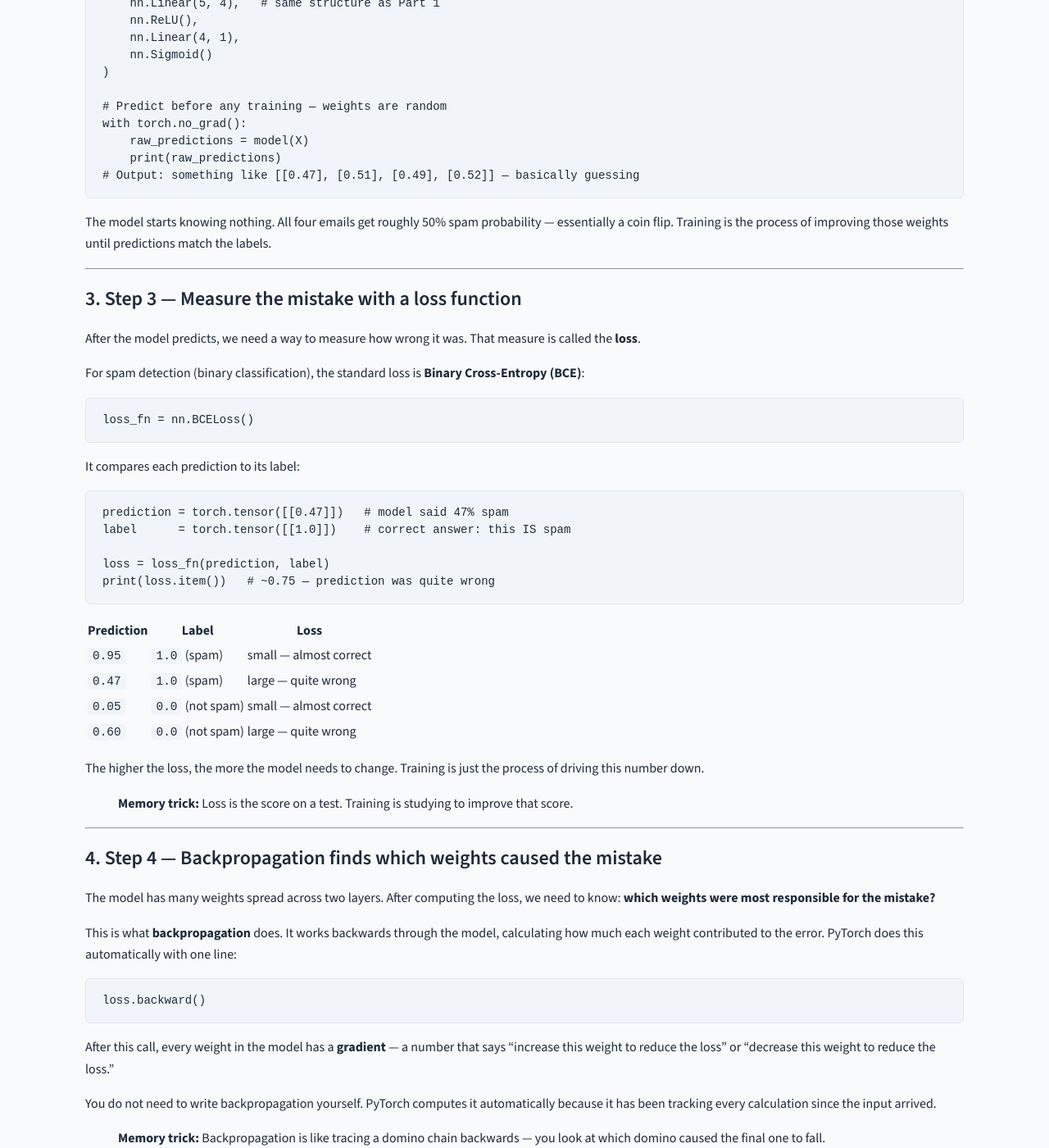
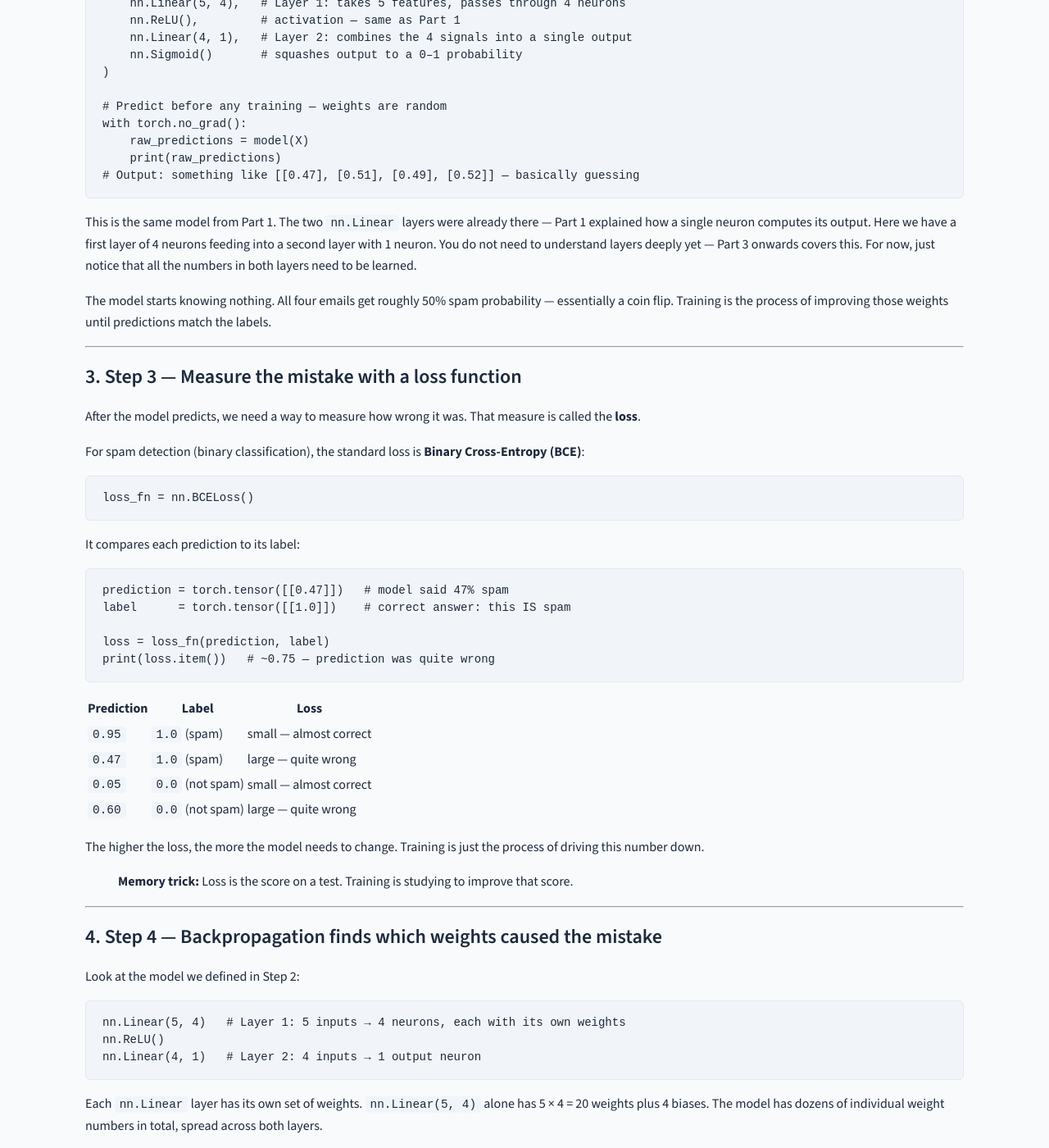
Before and after one commit to rilov/handbook, a Jekyll site: the page built from _topics/From Machine Learning to Deep Learning - A Friendly Guide.md, in a window 1280 px wide and 1400 px high, scrolled down 1635 px. Shown: the whole window at 82% size. Built offline with Jekyll 4.4.1, drawn with Linux system fonts in a browser that asks for light colours; our own code applies the rules of GitHub Pages for plain Markdown files; some of the changed text lies outside the part shown.

Commit message:
fix Part 2: explain two-layer model structure before using it, anchor to Part 1

````diff
--- a/_topics/From Machine Learning to Deep Learning - A Friendly Guide.md
+++ b/_topics/From Machine Learning to Deep Learning - A Friendly Guide.md
@@ -84,10 +84,10 @@ In Part 1 we wrote the weights by hand. In a real model, PyTorch assigns **rando
 import torch.nn as nn
 
 model = nn.Sequential(
-    nn.Linear(5, 4),   # same structure as Part 1
-    nn.ReLU(),
-    nn.Linear(4, 1),
-    nn.Sigmoid()
+    nn.Linear(5, 4),   # Layer 1: takes 5 features, passes through 4 neurons
+    nn.ReLU(),         # activation — same as Part 1
+    nn.Linear(4, 1),   # Layer 2: combines the 4 signals into a single output
+    nn.Sigmoid()       # squashes output to a 0–1 probability
 )
 
 # Predict before any training — weights are random
@@ -96,6 +96,8 @@ with torch.no_grad():
     print(raw_predictions)
 # Output: something like [[0.47], [0.51], [0.49], [0.52]] — basically guessing
 ```
+
+This is the same model from Part 1. The two `nn.Linear` layers were already there — Part 1 explained how a single neuron computes its output. Here we have a first layer of 4 neurons feeding into a second layer with 1 neuron. You do not need to understand layers deeply yet — Part 3 onwards covers this. For now, just notice that all the numbers in both layers need to be learned.
 
 The model starts knowing nothing. All four emails get roughly 50% spam probability — essentially a coin flip. Training is the process of improving those weights until predictions match the labels.
 
@@ -136,7 +138,17 @@ The higher the loss, the more the model needs to change. Training is just the pr
 
 ## 4. Step 4 — Backpropagation finds which weights caused the mistake
 
-The model has many weights spread across two layers. After computing the loss, we need to know: **which weights were most responsible for the mistake?**
+Look at the model we defined in Step 2:
+
+```python
+nn.Linear(5, 4)   # Layer 1: 5 inputs → 4 neurons, each with its own weights
+nn.ReLU()
+nn.Linear(4, 1)   # Layer 2: 4 inputs → 1 output neuron
+```
+
+Each `nn.Linear` layer has its own set of weights. `nn.Linear(5, 4)` alone has 5 × 4 = 20 weights plus 4 biases. The model has dozens of individual weight numbers in total, spread across both layers.
+
+After computing the loss, we need to know: **which of those weights were most responsible for the mistake?**
 
 This is what **backpropagation** does. It works backwards through the model, calculating how much each weight contributed to the error. PyTorch does this automatically with one line:
 
````
